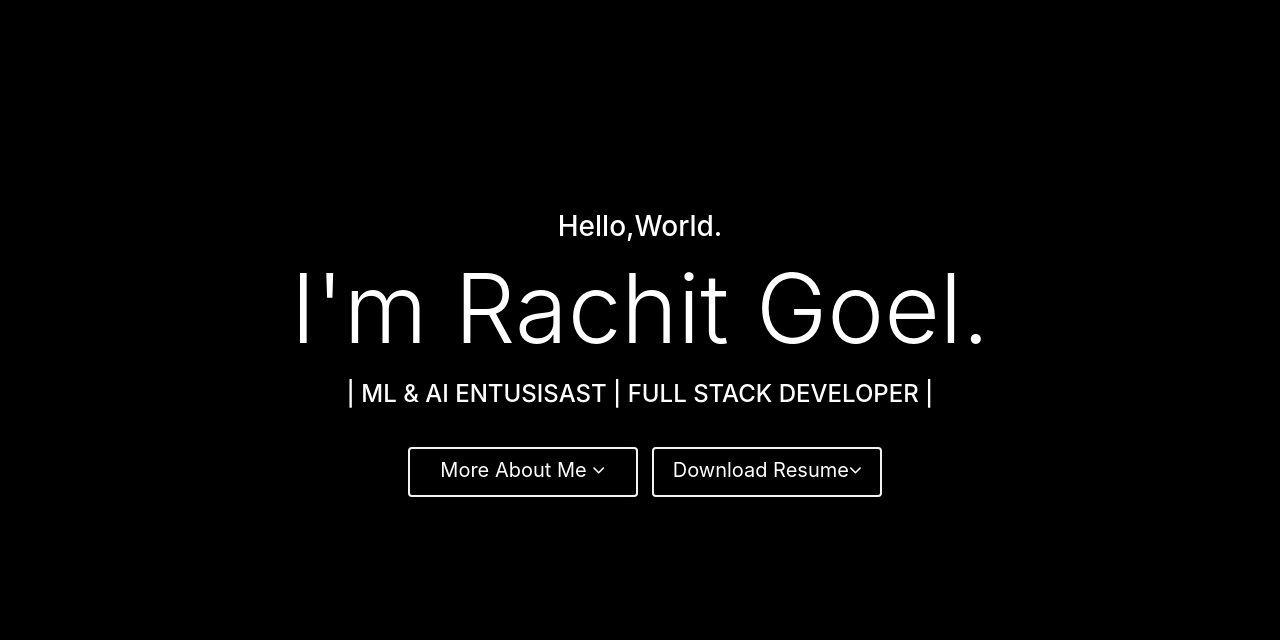
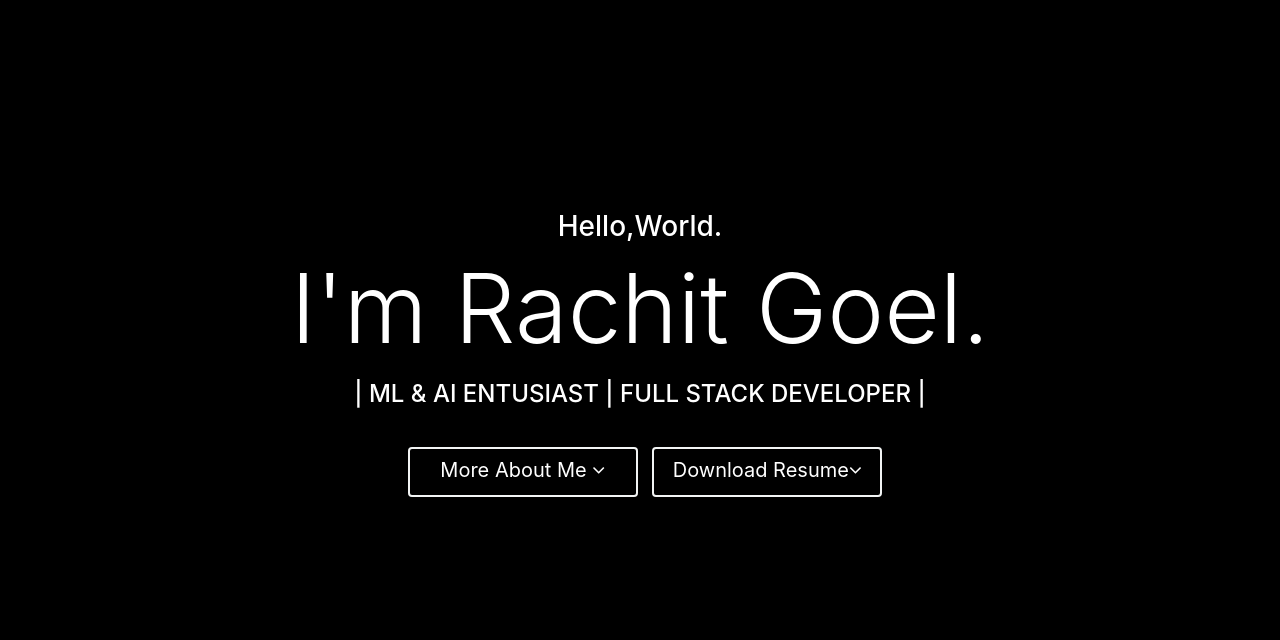
Before and after one commit to rachitgoel05/rachitgoel.github.io, a plain HTML site: page index.html in a window 1280 px wide. Shown: the part 112-752 px from the top of the page. Drawn offline with nearby package versions, Linux system fonts and the light colour scheme.

Commit message:
Update index.html

```diff
--- a/index.html
+++ b/index.html
@@ -54,7 +54,7 @@
             <div class="text-center text-white">
                 <h3 class="p-0">Hello,World.</h3>
                 <h1 class="display-1 p-0">I'm Rachit Goel.</h1>
-                <h4 class="display-5" style="padding:6px"> | ML & AI ENTUSISAST | FULL STACK DEVELOPER |</h4>
+                <h4 class="display-5" style="padding:6px"> | ML & AI ENTUSIAST | FULL STACK DEVELOPER |</h4>
             </div>
             <br>
             <div class="text-center" >
```
